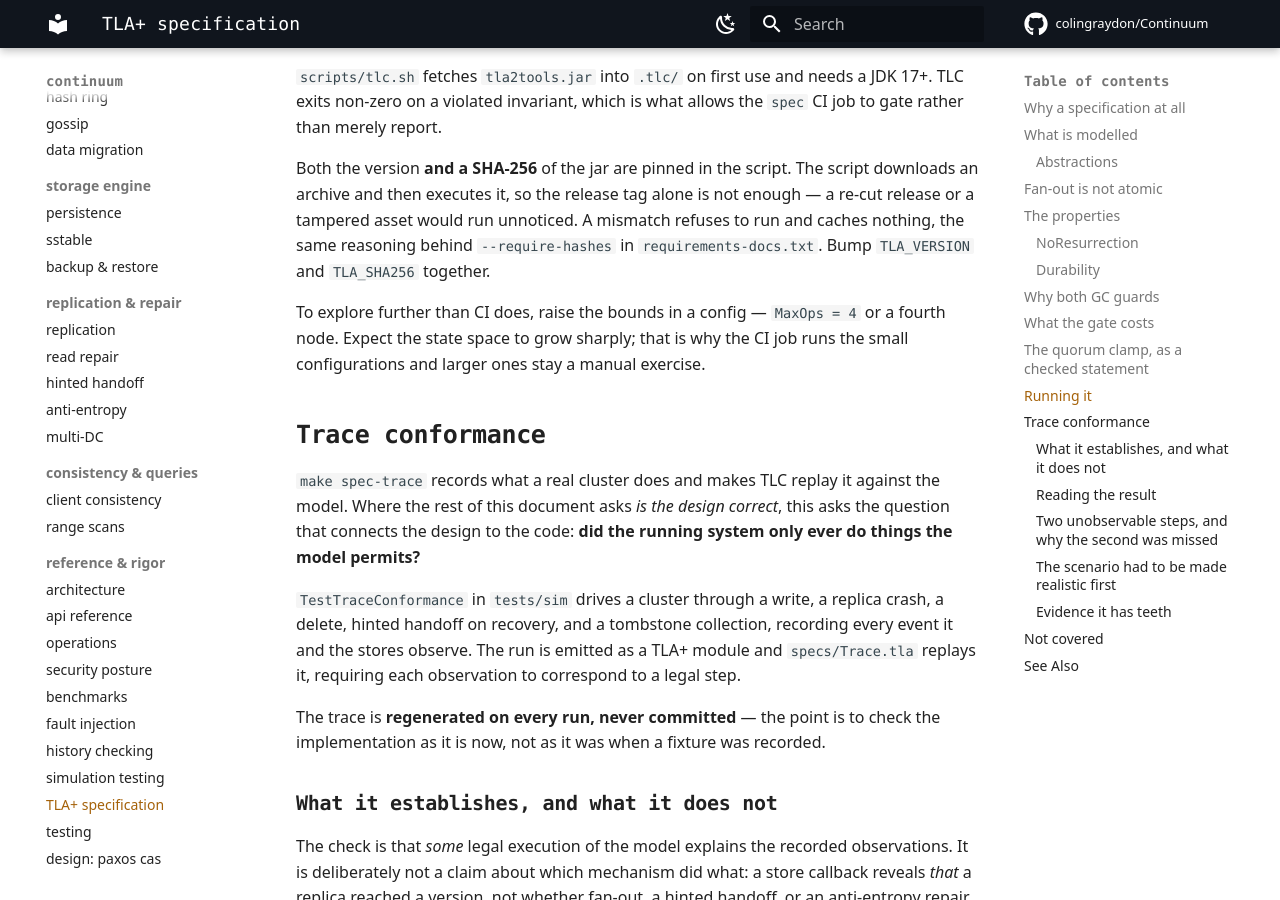
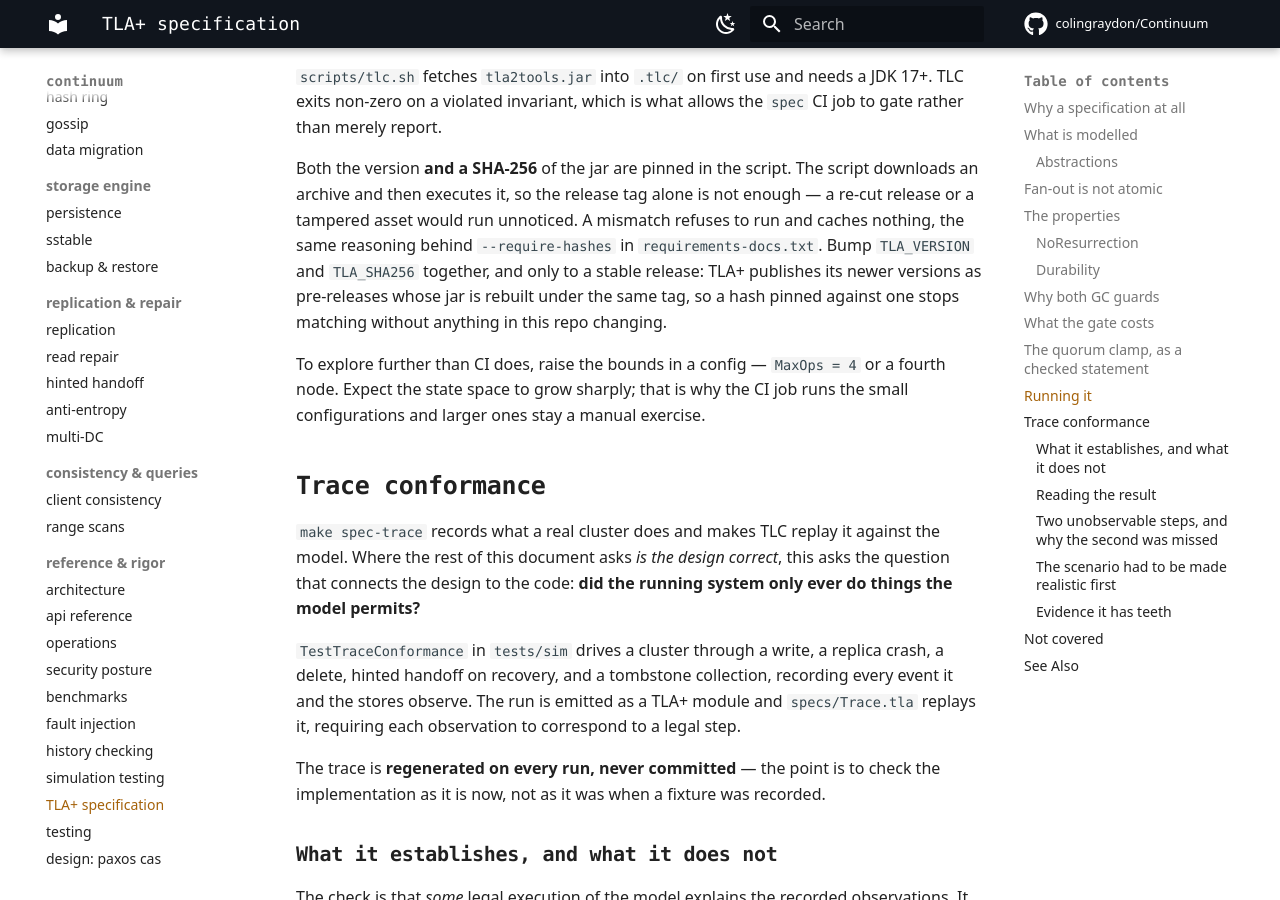
Before and after one commit to colingraydon/Continuum, an MkDocs documentation site: the page built from docs/tla-spec.md, in a window 1280 px wide and 900 px high, scrolled down 4955 px. Built offline with MkDocs 1.6.1 and Material for MkDocs 9.7.7, drawn with Linux system fonts in a browser that asks for light colours; comment, search, counter and statistics services are not loaded.

Commit message:
fix(spec): pin tla2tools to stable v1.7.4 (#105)
v1.8.0 is published upstream as a pre-release and its jar is rebuilt in
place under the same tag, so the pinned SHA-256 stopped matching and the
spec job refused to run (on main and on every PR). Pin the stable v1.7.4
release instead, whose asset has not changed since August 2024.

Replication and Strict produce identical state counts on both versions
(2,889,856 and 1,903,991 distinct states), and trace conformance passes
and still rejects a deliberately corrupted trace.

```diff
--- a/docs/tla-spec.md
+++ b/docs/tla-spec.md
@@ -210,7 +210,9 @@ script downloads an archive and then executes it, so the release tag alone is
 not enough — a re-cut release or a tampered asset would run unnoticed. A
 mismatch refuses to run and caches nothing, the same reasoning behind
 `--require-hashes` in `requirements-docs.txt`. Bump `TLA_VERSION` and
-`TLA_SHA256` together.
+`TLA_SHA256` together, and only to a stable release: TLA+ publishes its newer
+versions as pre-releases whose jar is rebuilt under the same tag, so a hash
+pinned against one stops matching without anything in this repo changing.
 
 To explore further than CI does, raise the bounds in a config — `MaxOps = 4` or
 a fourth node. Expect the state space to grow sharply; that is why the CI job
```
Also changed, not shown: 1 other file.
